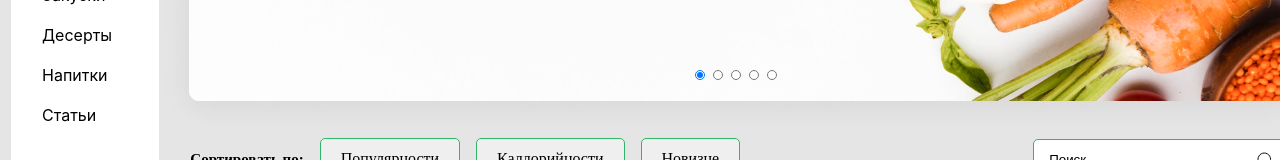
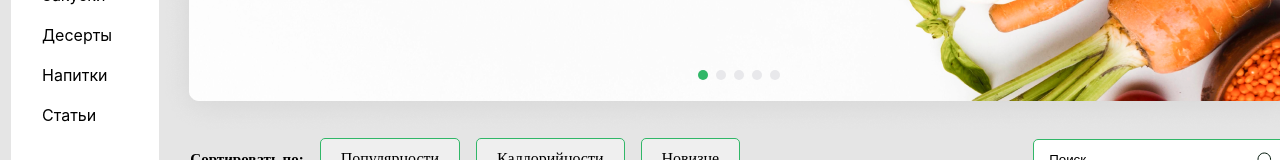
Before and after one commit to attorney2005/food-market, a React (Create React App) app in the folder my-app/: page / in a window 1280 px wide. Shown: the part 268-428 px from the top of the page. Built offline with nearby package versions, Linux system fonts and the light colour scheme.

Commit message:
Сделал радиокнопки

```diff
--- a/my-app/src/components/header-presentation/header-presentation.scss
+++ b/my-app/src/components/header-presentation/header-presentation.scss
@@ -44,11 +44,27 @@
 }
 
 .header__form-input {
+  position: relative;
+  margin: 0 0 0 8px;
   width: 10px;
   height: 10px;
+  -webkit-appearance: none;
+  -moz-appearance: none;
+  appearance: none;
+  outline: none;
+}
+.header__form-input:before {
+  content: '';
+  position: absolute;
+  top: 50%;
+  left: 50%;
+  width: 10px;
+  height: 10px;
+  border-radius: 50%;
+  transform: translate(-50%, -50%);
   background-color: #E8E8EB;
 }
 
-.header__form-input:checked {
+.header__form-input:checked:before {
   background-color: #31B768;
 }
```
